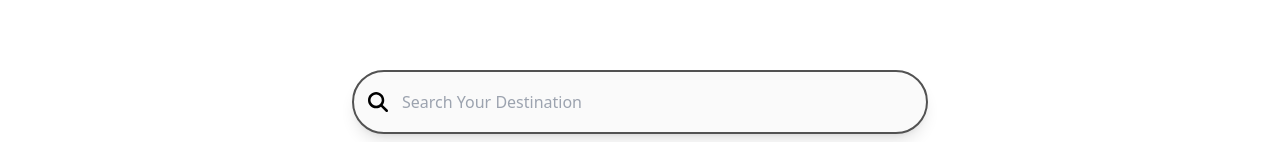
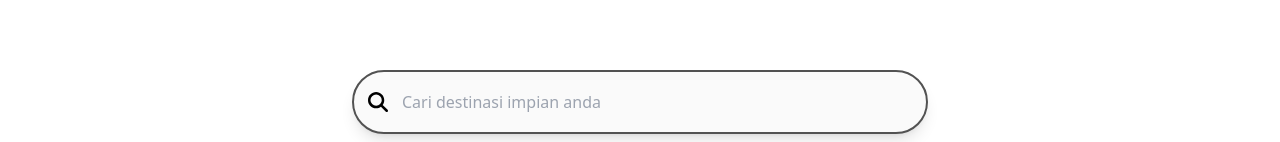
Before and after one commit to hanNajib/DJEMBER-FEST, a React (Vite) app: page /destination in a window 1280 px wide. Shown: the part 810-952 px from the top of the page. Built offline with nearby package versions, Linux system fonts and the light colour scheme.

Commit message:
5 0 berapa bang

```diff
--- a/src/Destination.jsx
+++ b/src/Destination.jsx
@@ -133,7 +133,7 @@ export default function Destination() {
 
           <input
             type="text"
-            placeholder="Search Your Destination"
+            placeholder="Cari destinasi impian anda"
             className="w-full h-12 md:h-16 pl-12 pr-4 rounded-full shadow-lg outline-none bg-neutral-50 border-2 border-neutral-600 focus:outline-none focus:ring-2 focus:ring-gray-400"
             value={searchTerm}
             onChange={handleSearch}
```
